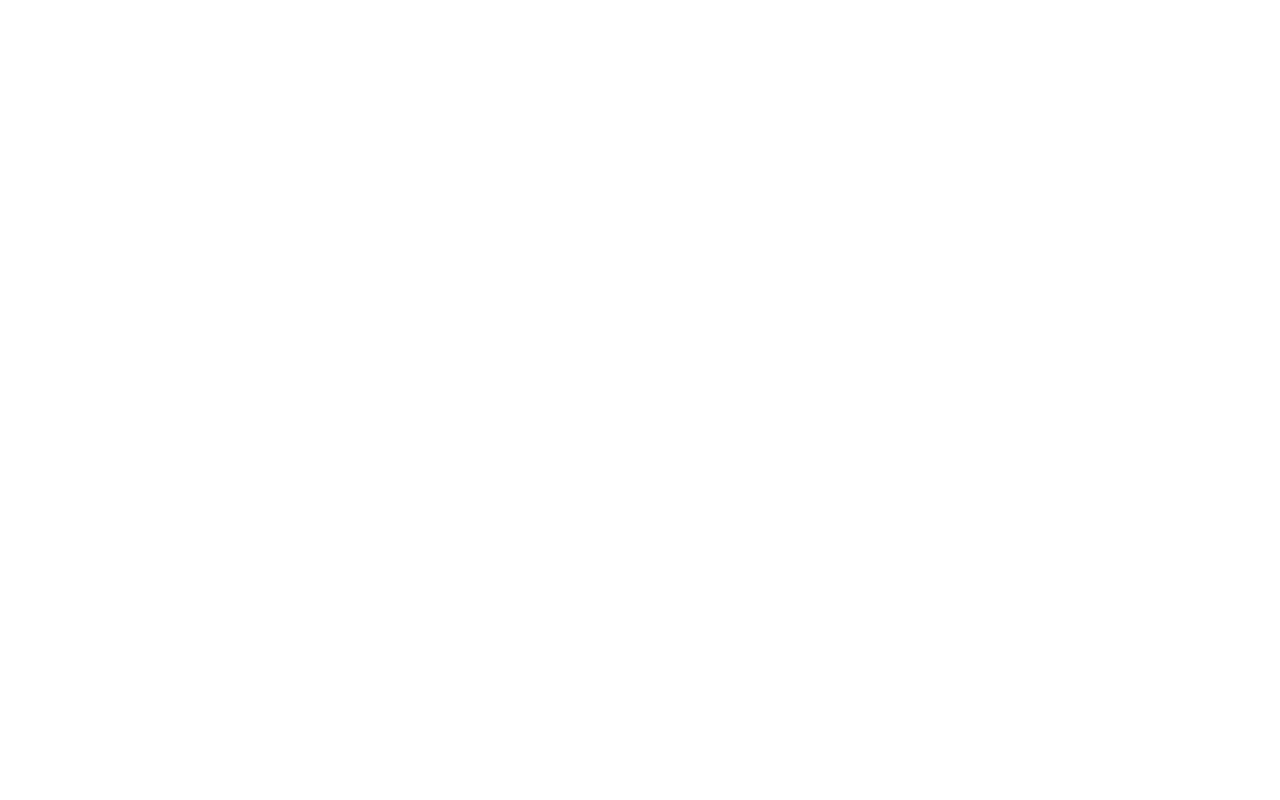
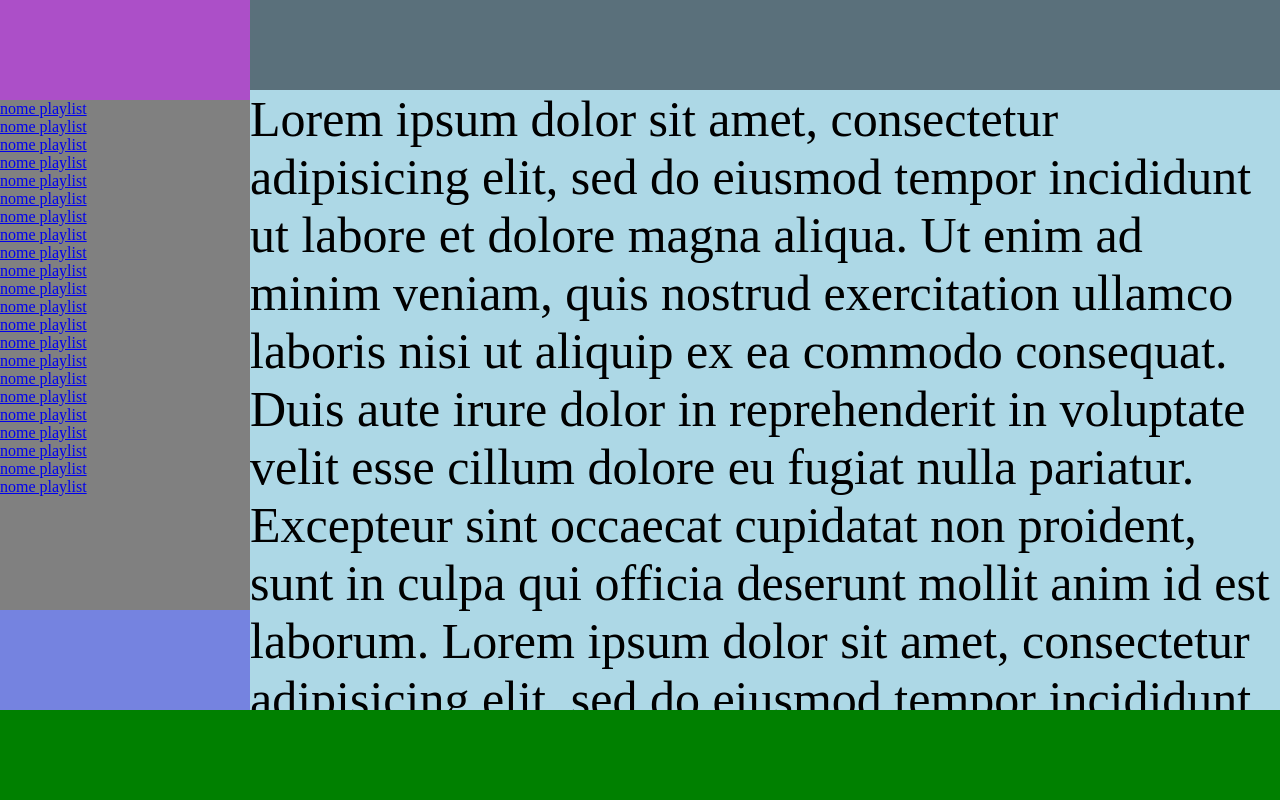
Before and after one commit to mssmln/html-css-spotifyweb, a plain HTML site: page index.html in a window 1280 px wide. Drawn offline with Linux system fonts and the light colour scheme.

Commit message:
finishing the skeleton off

```diff
--- a/css/style.css
+++ b/css/style.css
@@ -1,53 +1,119 @@
-/* DEBUG */
-.debug .row{
-  height: 150px;
-  line-height: 150px;
+*{
+  margin: 0;
+  padding: 0;
+  box-sizing: border-box;
 }
 
-.debug .row [class*="col-"]{
-  height: 100%;
-  background-color: pink;
-  border: 1px solid black;
-}
-
-.debug .row .row [class*="col-"]{
-  background-color: coral;
-  border: 1px solid red;
-  height: 30%;
-}
-
-.debug .row .row .row [class*="col-"]{
+.container{
+  width: 100%;
+  height: 100vh;
   background-color: lightblue;
-  border: 1px solid white;
-  height: 20%;
-}
-
-.debug .row .row{
-  padding: 5px;
 }
 
 
-.p-30{padding: 30px;}
-.p-t-100{padding-top: 100px;}
-.p-b-100{padding-bottom: 100px;}
-.f-size-40{font-size: 40px;}
+/* MAIN */
+main{
+  height: calc(100% - 90px);
+  background-color: red;
+  display: flex;
+}
+
+.bigger-font{
+  font-size: 50px;
+}
 
 
-/* /DEBUG */
+/* MENU */
+#menu{
+  height: 100%;
+  width: 250px;
+  background-color: orange;
+  display: flex;
+  flex-direction: column;
+  justify-content: space-between;
+}
+
+/* LOGO */
+.logo{
+  height: 100px;
+  background-color: rgb(172, 79, 200);
+}
+
+/* /LOGO */
+
+
+/* PLAYLIST */
+.playlist{
+  min-height: 300px;
+  background-color: grey;
+  flex-grow: 1;
+  overflow-y: auto;
+}
+
+/* /PLAYLIST */
+
+
+/* PROFILE */
+.profile{
+  height: 100px;
+  background-color: rgb(117, 131, 224);
+}
+
+/* /PROFILE */
 
 
 
 
 
-/* MAIN */
 
+/* /MENU */
 
 
 /* /MAIN */
 
+/* MAIN CONTENT */
+#main-content{
+  /* background-color: #141922; */
+  background-color: lightblue;
+  width: calc(100% - 250px);
+  padding-top: 90px;
+  overflow-y: auto;
+}
+
+/* UPGRADE */
+.upgrade{
+  height: 90px;
+  width: calc(100% - 250px);
+  background-color: rgba(8, 11, 18, 0.5);
+  position: fixed;
+  top: 0;
+  right: 0;
+}
+
+
+
+
+/* /UPGRADE */
+
+
+
+
+
+
+
+
+
+/* /MAIN CONTENT */
 
 
 /* FOOTER */
-
+footer{
+  width: 100%;
+  height: 90px;
+  background-color: green;
+  position: fixed;
+  bottom: 0;
+  left: 0;
+}
 
 /* /FOOTER */
--- a/index.html
+++ b/index.html
@@ -6,20 +6,87 @@
   <meta http-equiv="X-UA-Compatible" content="ie=edge">
   <title>Spotify web</title>
   <link rel="stylesheet" href="https://cdnjs.cloudflare.com/ajax/libs/font-awesome/5.15.1/css/all.min.css">
-  <link rel="stylesheet" href="css/framework.css">
   <link rel="stylesheet" href="css/style.css">
 </head>
 <body>
 
+  <div class="container">
 
-  <main>
+    <main>
 
-  </main>
+      <!-- MENU -->
+      <section id="menu">
+        <div class="logo">
+          <!-- <img src="img/logo.svg" alt="spotify logo"> -->
+        </div>
 
 
-  <footer>
 
-  </footer>
+        <div class="playlist">
+          <ul>
+            <li><a href="#">nome playlist</a></li>
+            <li><a href="#">nome playlist</a></li>
+            <li><a href="#">nome playlist</a></li>
+            <li><a href="#">nome playlist</a></li>
+            <li><a href="#">nome playlist</a></li>
+            <li><a href="#">nome playlist</a></li>
+            <li><a href="#">nome playlist</a></li>
+            <li><a href="#">nome playlist</a></li>
+            <li><a href="#">nome playlist</a></li>
+            <li><a href="#">nome playlist</a></li>
+            <li><a href="#">nome playlist</a></li>
+            <li><a href="#">nome playlist</a></li>
+            <li><a href="#">nome playlist</a></li>
+            <li><a href="#">nome playlist</a></li>
+            <li><a href="#">nome playlist</a></li>
+            <li><a href="#">nome playlist</a></li>
+            <li><a href="#">nome playlist</a></li>
+            <li><a href="#">nome playlist</a></li>
+            <li><a href="#">nome playlist</a></li>
+            <li><a href="#">nome playlist</a></li>
+            <li><a href="#">nome playlist</a></li>
+            <li><a href="#">nome playlist</a></li>
+
+          </ul>
+        </div>
+
+
+        <div class="profile"></div>
+
+
+
+      </section>
+      <!-- /MENU -->
+
+      <!-- MAIN CONTENT -->
+      <section id="main-content" class="bigger-font">
+        <div class="upgrade">
+          <div class="btn"></div>
+        </div>
+        Lorem ipsum dolor sit amet, consectetur adipisicing elit, sed do eiusmod tempor incididunt ut labore et dolore magna aliqua. Ut enim ad minim veniam, quis nostrud exercitation ullamco laboris nisi ut aliquip ex ea commodo consequat. Duis aute irure dolor in reprehenderit in voluptate velit esse cillum dolore eu fugiat nulla pariatur. Excepteur sint occaecat cupidatat non proident, sunt in culpa qui officia deserunt mollit anim id est laborum.
+        Lorem ipsum dolor sit amet, consectetur adipisicing elit, sed do eiusmod tempor incididunt ut labore et dolore magna aliqua. Ut enim ad minim veniam, quis nostrud exercitation ullamco laboris nisi ut aliquip ex ea commodo consequat. Duis aute irure dolor in reprehenderit in voluptate velit esse cillum dolore eu fugiat nulla pariatur. Excepteur sint occaecat cupidatat non proident, sunt in culpa qui officia deserunt mollit anim id est laborum.
+        Lorem ipsum dolor sit amet, consectetur adipisicing elit, sed do eiusmod tempor incididunt ut labore et dolore magna aliqua. Ut enim ad minim veniam, quis nostrud exercitation ullamco laboris nisi ut aliquip ex ea commodo consequat. Duis aute irure dolor in reprehenderit in voluptate velit esse cillum dolore eu fugiat nulla pariatur. Excepteur sint occaecat cupidatat non proident, sunt in culpa qui officia deserunt mollit anim id est laborum.
+        Lorem ipsum dolor sit amet, consectetur adipisicing elit, sed do eiusmod tempor incididunt ut labore et dolore magna aliqua. Ut enim ad minim veniam, quis nostrud exercitation ullamco laboris nisi ut aliquip ex ea commodo consequat. Duis aute irure dolor in reprehenderit in voluptate velit esse cillum dolore eu fugiat nulla pariatur. Excepteur sint occaecat cupidatat non proident, sunt in culpa qui officia deserunt mollit anim id est laborum.
+        Lorem ipsum dolor sit amet, consectetur adipisicing elit, sed do eiusmod tempor incididunt ut labore et dolore magna aliqua. Ut enim ad minim veniam, quis nostrud exercitation ullamco laboris nisi ut aliquip ex ea commodo consequat. Duis aute irure dolor in reprehenderit in voluptate velit esse cillum dolore eu fugiat nulla pariatur. Excepteur sint occaecat cupidatat non proident, sunt in culpa qui officia deserunt mollit anim id est laborum.
+
+      </section>
+      <!-- /MAIN CONTENT -->
+
+
+
+    </main>
+
+
+    <footer>
+
+    </footer>
+
+
+
+
+  </div>
+
+
 
 </body>
 </html>
```
Also changed, not shown: note.txt (added).
